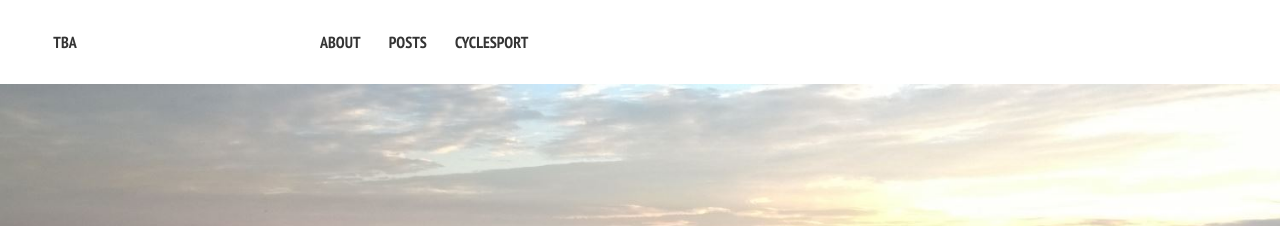
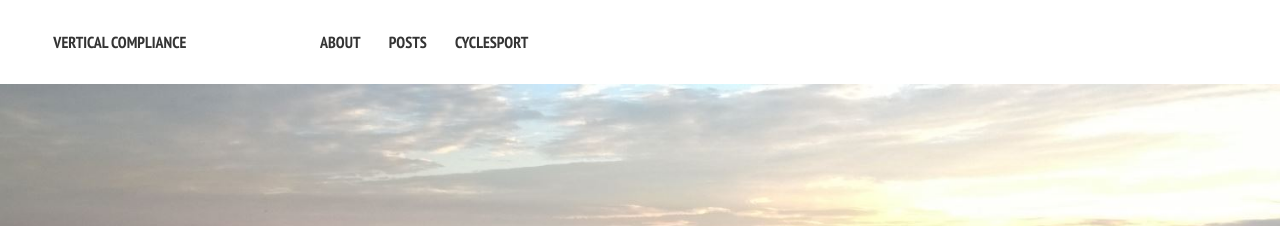
Before and after one commit to Steve-O-Cassels/steve-o-cassels.github.io, a Jekyll site: the page built from index.md, in a window 1280 px wide. Shown: the top 226 px of the page. Built offline with Jekyll 4.4.1, drawn with Linux system fonts in a browser that asks for light colours; nearby versions of some CDN libraries.

Commit message:
add site title and url

```diff
--- a/_config.yml
+++ b/_config.yml
@@ -1,8 +1,8 @@
 # Site wide configuration
 
-title:            TBA
+title:            Vertical Compliance
 locale:           en_UK
-url:
+url:              http://verticalcompliance.com
 
 
 # Jekyll configuration
@@ -21,7 +21,6 @@ kramdown:
   entity_output: as_char
   toc_levels: 1..6
   use_coderay: false
-
 
 # Site owner
 owner:
```
